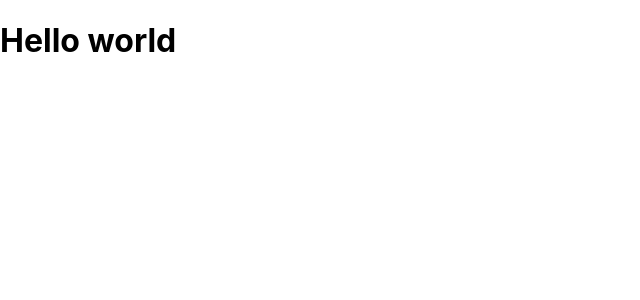
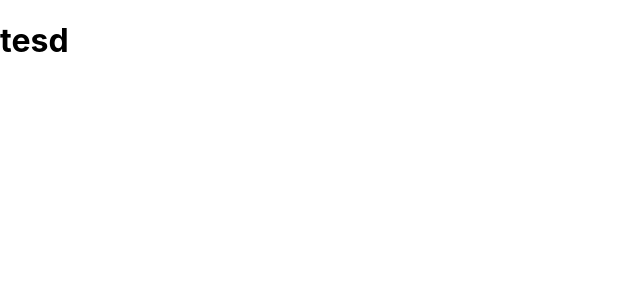
Before and after one commit to chandu9696/react_course_gfg, a React (Create React App) app: page / in a window 1280 px wide. Shown: the top 300 px of the page, without its empty margins (0-640 px from the left). Built offline with nearby package versions, Linux system fonts and the light colour scheme.

Commit message:
test push

```diff
--- a/src/App.tsx
+++ b/src/App.tsx
@@ -5,7 +5,7 @@ import './App.css';
 function App() {
   return (
     <div>
-      <h1>Hello world</h1>
+      <h1>tesd</h1>
     </div>
 
   );
```
